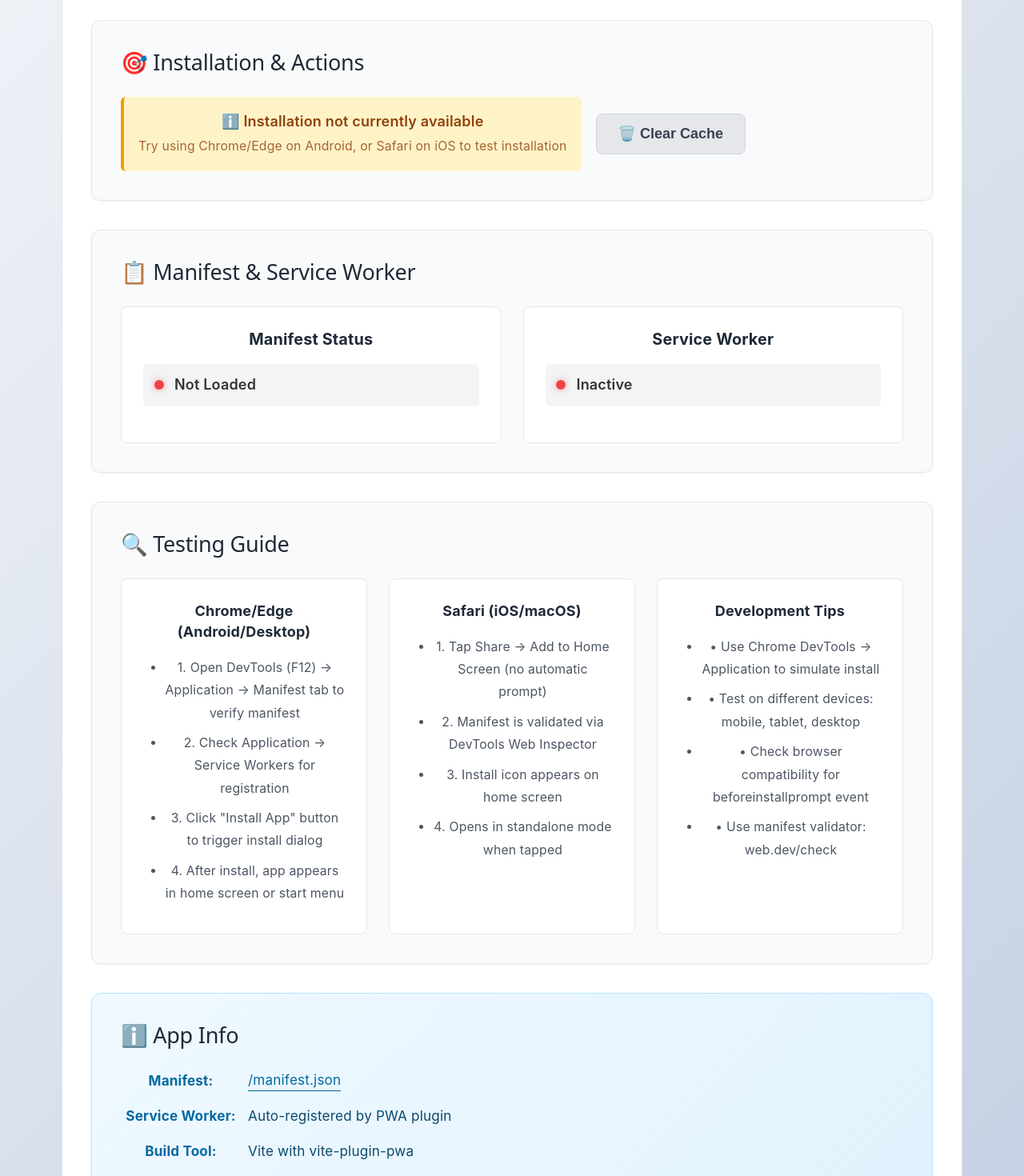
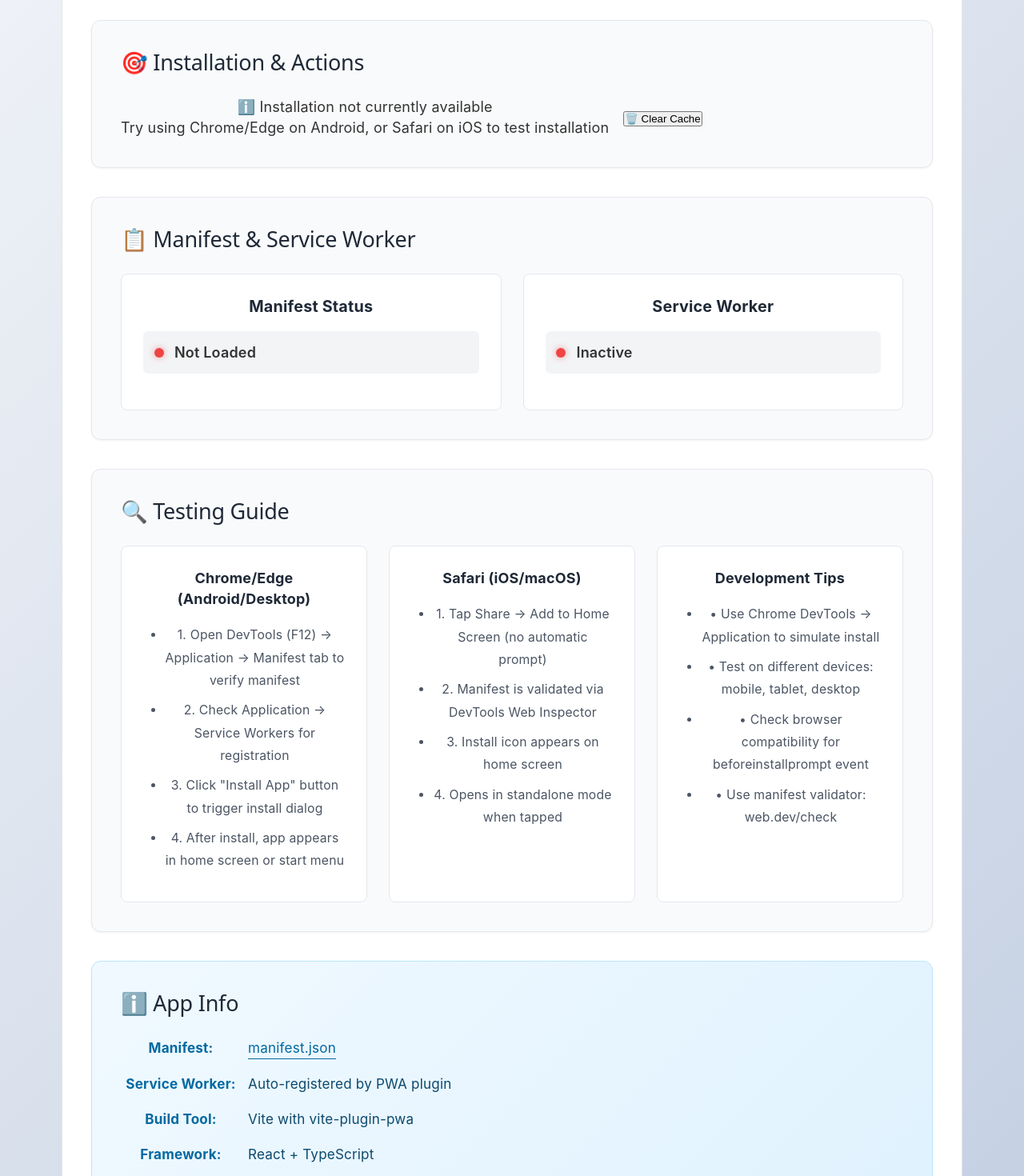
Before and after one commit to echchoi/pwa-install-test, a React (Vite) app: page / in a window 1280 px wide. Shown: the part 500-1970 px from the top of the page at 80% size. Built offline with nearby package versions, Linux system fonts and the light colour scheme.

Commit message:
Add iOS Share button and share handler

```diff
--- a/index.html
+++ b/index.html
@@ -2,19 +2,18 @@
 <html lang="en">
   <head>
     <meta charset="UTF-8" />
-    <link rel="icon" type="image/svg+xml" href="/favicon.svg" />
+    <link rel="icon" type="image/svg+xml" href="favicon.svg" />
     <meta name="viewport" content="width=device-width, initial-scale=1.0" />
     <meta name="theme-color" content="#000000" />
     <meta name="description" content="A testing app for PWA installation across platforms" />
     <meta name="apple-mobile-web-app-capable" content="yes" />
     <meta name="apple-mobile-web-app-status-bar-style" content="black-translucent" />
     <meta name="apple-mobile-web-app-title" content="PWA Test" />
-    <link rel="manifest" href="/manifest.json" />
-    <link rel="apple-touch-icon" href="/apple-touch-icon.png" />
+    <link rel="apple-touch-icon" href="apple-touch-icon.png" />
     <title>PWA Installation Testing</title>
   </head>
   <body>
     <div id="root"></div>
-    <script type="module" src="/src/main.tsx"></script>
+    <script type="module" src="src/main.tsx"></script>
   </body>
 </html>
--- a/src/App.tsx
+++ b/src/App.tsx
@@ -2,7 +2,7 @@ import './App.css'
 import { useServiceWorker } from './hooks/useServiceWorker'
 
 function App() {
-  const { isInstallable, isInstalled, handleInstall, swActive, manifestLoaded } =
+  const { isInstallable, isInstalled, swActive, manifestLoaded } =
     useServiceWorker()
 
   const getPlatform = (): string => {
@@ -13,6 +13,30 @@ function App() {
     if (ua.includes('win')) return 'Windows'
     if (ua.includes('linux')) return 'Linux'
     return 'Unknown'
+  }
+
+  const platform = getPlatform()
+
+  const openShareMenu = async () => {
+    const url = window.location.href
+    const title = document.title || 'PWA Installation Testing'
+    // Try Web Share API first (opens native share sheet on supported iOS/Android)
+    if ('share' in navigator) {
+      try {
+        await (navigator as any).share({ title, url })
+        return
+      } catch (e) {
+        // fall through to fallback
+      }
+    }
+
+    // Fallback: copy URL and instruct user how to use the Share menu to Add to Home Screen
+    try {
+      await navigator.clipboard.writeText(url)
+      alert('URL copied to clipboard. In Safari tap the Share button and choose "Add to Home Screen".')
+    } catch {
+      alert('Open the Share menu in Safari and choose "Add to Home Screen" to install the app.')
+    }
   }
 
   const clearCache = async () => {
@@ -67,33 +91,16 @@ function App() {
         <section className="section">
           <h2>🎯 Installation & Actions</h2>
           <div className="actions">
-            {isInstallable && !isInstalled && (
-              <button
-                className="btn btn-primary"
-                onClick={handleInstall}
-                title="Trigger the native PWA installation dialog"
-              >
-                📥 Install App
-              </button>
-            )}
-            {isInstalled && (
-              <div className="installed-message">
-                <p>✓ App is already installed!</p>
-                <small>Open it from your home screen or app drawer</small>
-              </div>
-            )}
-            {!isInstallable && !isInstalled && (
-              <div className="warning-message">
-                <p>ℹ️ Installation not currently available</p>
-                <small>
-                  Try using Chrome/Edge on Android, or Safari on iOS to test
-                  installation
-                </small>
-              </div>
-            )}
-            <button className="btn btn-secondary" onClick={clearCache}>
-              🗑️ Clear Cache
-            </button>
+            <div>
+              <p>ℹ️ Installation not currently available</p>
+              <div>Try using Chrome/Edge on Android, or Safari on iOS to test installation</div>
+            </div>
+            <div className="action-buttons">
+              {platform === 'iOS' && (
+                <button onClick={openShareMenu}>📤 Open Share Menu (iOS)</button>
+              )}
+              <button onClick={clearCache}>🗑️ Clear Cache</button>
+            </div>
           </div>
         </section>
 
@@ -187,8 +194,8 @@ function App() {
           <div className="app-info">
             <p>
               <strong>Manifest:</strong>{' '}
-              <a href="/manifest.json" target="_blank" rel="noopener noreferrer">
-                /manifest.json
+              <a href="manifest.json" target="_blank" rel="noopener noreferrer">
+                manifest.json
               </a>
             </p>
             <p>
--- a/src/hooks/useServiceWorker.ts
+++ b/src/hooks/useServiceWorker.ts
@@ -75,7 +75,7 @@ export function useServiceWorker(): UseServiceWorkerReturn {
     // Check if manifest is loaded
     const checkManifest = async () => {
       try {
-        const response = await fetch('/manifest.json');
+        const response = await fetch('manifest.json');
         setManifestLoaded(response.ok);
       } catch {
         setManifestLoaded(false);
--- a/vite.config.ts
+++ b/vite.config.ts
@@ -39,10 +39,12 @@ export default defineConfig({
           },
         ],
       },
+      manifestFilename: 'manifest.json',
       workbox: {
         globPatterns: ['**/*.{js,css,html,ico,png,svg}'],
         maximumFileSizeToCacheInBytes: 5242880,
       },
+      injectRegister: false,
       devOptions: {
         enabled: false,
       },
```
